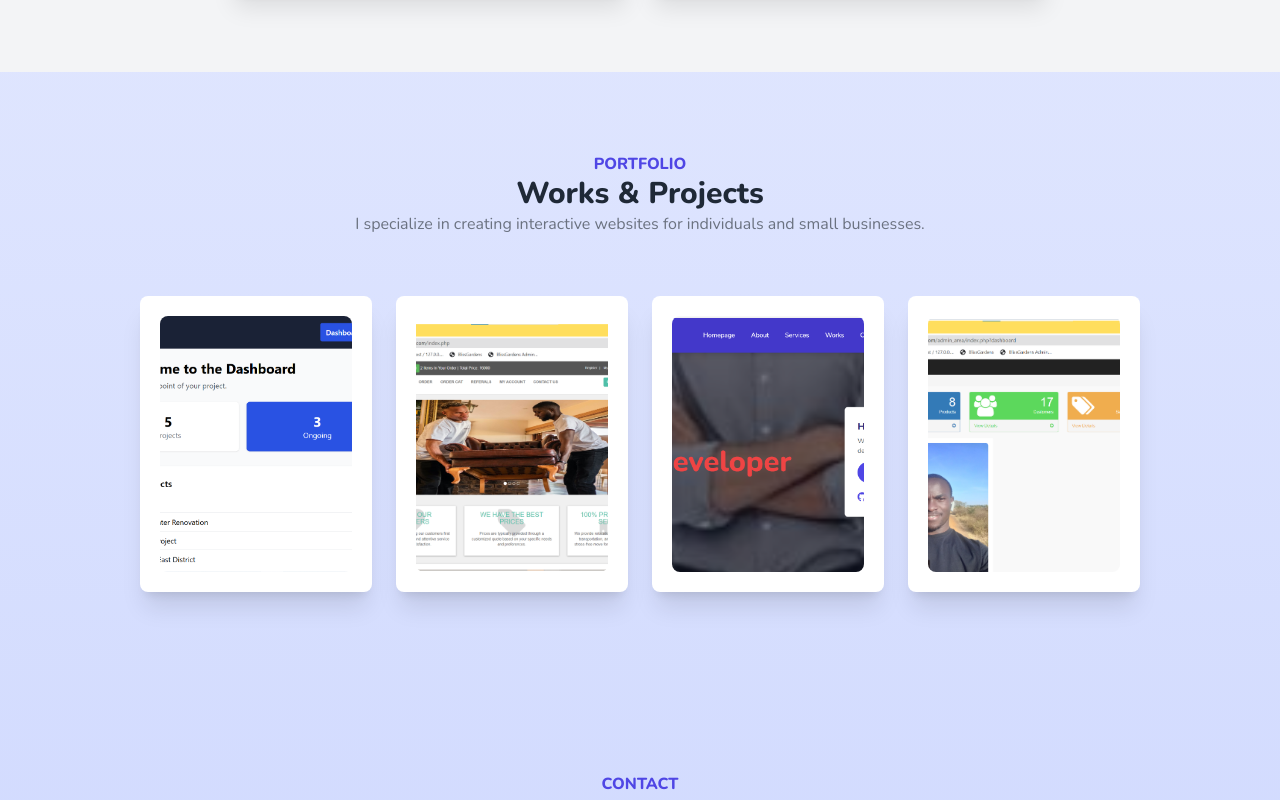
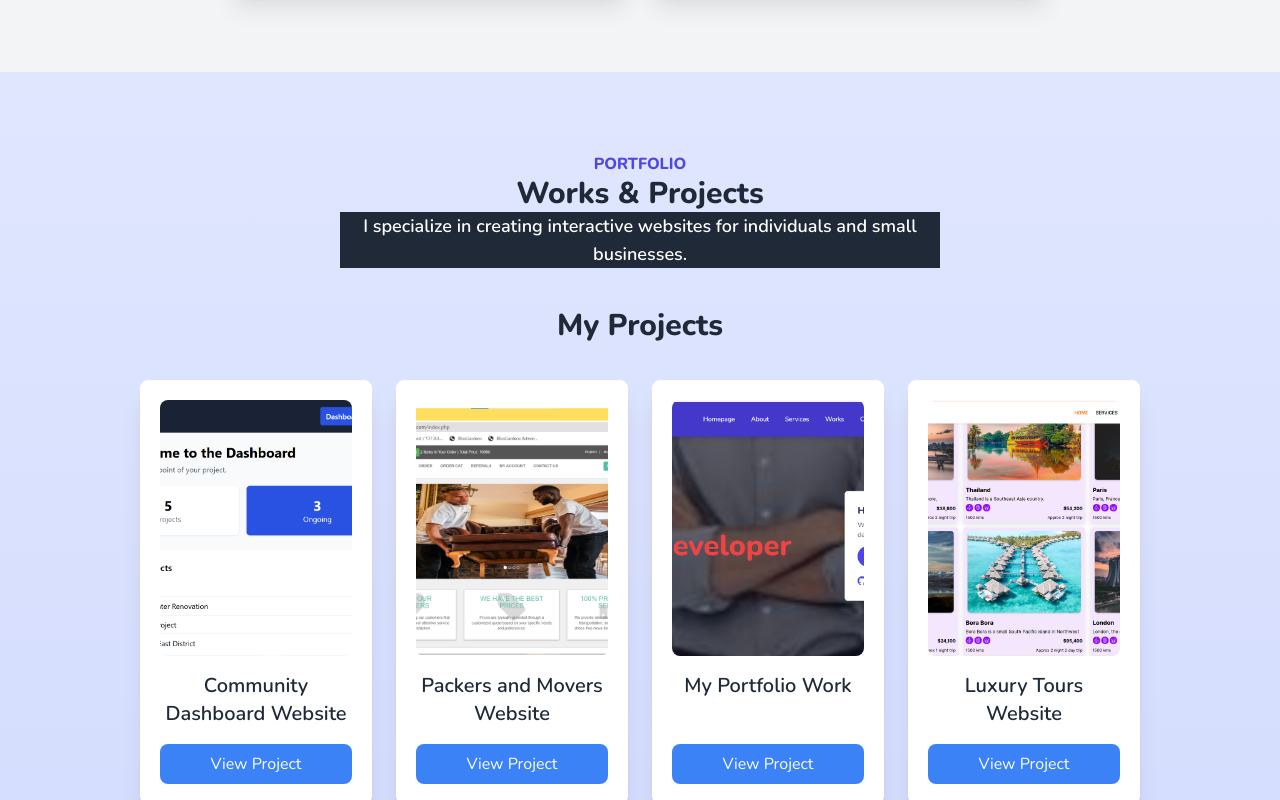
Before and after one commit to Moses361/tailwindcss, a website: page index.html in a window 1280 px wide. Shown: the part 2000-2800 px from the top of the page. Drawn offline with nearby package versions, Linux system fonts and the light colour scheme.

Commit message:
updated animation effect, hero section, hrefs

```diff
--- a/index.html
+++ b/index.html
@@ -1,30 +1,26 @@
 <!DOCTYPE html>
 <html lang="en">
+
 <head>
   <meta charset="UTF-8" />
   <meta name="viewport" content="width=device-width, initial-scale=1.0" />
   <title>My Tailwind Portfolio</title>
 
   <!-- Fonts -->
-  <link
-    href="https://fonts.googleapis.com/css2?family=Nunito:wght@200;400;600;800&display=swap"
-    rel="stylesheet"
-  />
+  <link href="https://fonts.googleapis.com/css2?family=Nunito:wght@200;400;600;800&display=swap" rel="stylesheet" />
 
   <!-- Tailwind CSS -->
   <script src="https://cdn.tailwindcss.com"></script>
 
   <!-- Font Awesome -->
-  <link
-    rel="stylesheet"
-    href="https://cdnjs.cloudflare.com/ajax/libs/font-awesome/6.5.0/css/all.min.css"
-  />
+  <link rel="stylesheet" href="https://cdnjs.cloudflare.com/ajax/libs/font-awesome/6.5.0/css/all.min.css" />
 
   <style>
     body {
       font-family: 'Nunito', sans-serif;
       scroll-behavior: smooth;
     }
+
     nav {
       position: fixed;
       top: 0;
@@ -32,19 +28,24 @@
       width: 100%;
       z-index: 50;
     }
+
     .typing-cursor {
       display: inline-block;
       animation: blink 1s steps(2, start) infinite;
-  color: #ff5757; /* adjust color if you want */
-}
-@keyframes blink {
-  to { visibility: hidden; }
+      color: #ff5757;
+      /* adjust color if you want */
     }
 
+    @keyframes blink {
+      to {
+        visibility: hidden;
+      }
+    }
   </style>
 </head>
 
-<body class="bg-gradient-to-t from-indigo-200 text-gray-800 dark:bg-gray-900 dark:text-gray-100 transition-colors duration-500">
+<body
+  class="bg-gradient-to-t from-indigo-200 text-gray-800 dark:bg-gray-900 dark:text-gray-100 transition-colors duration-500">
   <!-- Navbar -->
   <nav class="w-full bg-indigo-700 shadow-lg">
     <div class="container mx-auto py-5 flex justify-between items-center px-4 text-white">
@@ -56,10 +57,8 @@
 
 
       <!-- Menu -->
-      <ul
-        id="menu"
-        class="hidden md:flex flex-col md:flex-row absolute md:static top-16 left-0 bg-indigo-700 md:bg-transparent w-full md:w-auto text-center md:text-left md:space-x-10 font-medium space-y-4 md:space-y-0 py-4 md:py-0 transition-all"
-      >
+      <ul id="menu"
+        class="hidden md:flex flex-col md:flex-row absolute md:static top-16 left-0 bg-indigo-700 md:bg-transparent w-full md:w-auto text-center md:text-left md:space-x-10 font-medium space-y-4 md:space-y-0 py-4 md:py-0 transition-all">
         <li id="hLink" class="hover:text-indigo-200"><a href="#homepage">Homepage</a></li>
         <li id="hLink" class="hover:text-indigo-200"><a href="#about">About</a></li>
         <li id="hLink" class="hover:text-indigo-200"><a href="#services">Services</a></li>
@@ -82,11 +81,8 @@
   </nav>
 
   <!-- Hero Section -->
-<section
-  id="homepage"
-  class="relative min-h-screen flex items-center justify-center p-6 bg-cover bg-center"
-  style="background-image: url('./images/man image.jpeg'); background-position: center bottom;"
->
+  <section id="homepage"
+    class="relative min-h-screen flex items-center justify-center p-6 bg-[url('./images/background.jpg')] bg-cover bg-center">
     <!-- Overlay -->
     <div class="absolute inset-0 bg-gray-900 opacity-60"></div>
 
@@ -94,22 +90,22 @@
     <div class="relative z-10 flex flex-col items-center md:flex-row md:justify-between w-full max-w-7xl mt-20">
       <!-- Text -->
       <div class="text-white text-center md:text-left">
-      <div class="text-4xl sm:text-5xl md:text-6xl lg:text-7xl font-bold">
-        <span class="text-gray-400">Freelance</span>
-<p id="text" class="text-red-500 inline-block"></p>
+        <h1 class="text-4xl sm:text-5xl md:text-6xl lg:text-7xl font-bold">
+          <span class="text-gray-300">Creative</span>
+          <span class="text-red-500">Web Developer & Designer</span>
+        </h1>
       </div>
     </div>
 
     <!-- About Me Text Box -->
-<div class="mt-12 lg:mt-0 p-6 md:p-8 bg-white dark:bg-gray-700 rounded-lg shadow-lg max-w-md text-center md:text-left">
+    <div
+      class="mt-12 lg:mt-0 p-6 md:p-8 bg-white dark:bg-gray-700 rounded-lg shadow-lg max-w-md text-center md:text-left">
       <h2 class="text-2xl font-bold text-indigo-900 dark:text-indigo-400">Hi, I'm Moses</h2>
       <p class="mt-2 text-gray-600 dark:text-gray-300">
         With over 2 years of experience in web design and development.
       </p>
-  <a
-    class="mt-4 inline-block bg-indigo-600 text-white text-xl px-6 py-3 rounded-full font-semibold transition hover:bg-indigo-700"
-    href="#contact"
-  >
+      <a class="mt-4 inline-block bg-indigo-600 text-white text-xl px-6 py-3 rounded-full font-semibold transition hover:bg-indigo-700"
+        href="#contact">
         Hire Me
       </a>
 
@@ -190,26 +186,70 @@
     <div class="container mx-auto text-center mb-10">
       <h1 class="text-indigo-600 font-bold">PORTFOLIO</h1>
       <h2 class="text-3xl font-bold">Works & Projects</h2>
-      <p class="w-full md:w-1/2 mx-auto text-gray-500">
+      <p class="w-full md:w-1/2 mx-auto text-white font-semibold text-lg" style="background-color: #1f2937;">
         I specialize in creating interactive websites for individuals and small businesses.
       </p>
+
     </div>
 
+    <section>
+      <h2 class="text-3xl font-bold text-center mt-8 mb-4">My Projects</h2>
       <div class="flex flex-wrap justify-center gap-6 p-5">
-      <div class="w-full md:w-5/12 lg:w-1/5 shadow-xl rounded-lg p-5 bg-white">
-        <img class="w-full h-64 object-cover rounded-lg" src="./images/works 2.png" alt="Project 2" />
+
+        <!-- Project 1 Card -->
+        <div class="w-full md:w-5/12 lg:w-1/5 shadow-xl rounded-lg p-5 bg-white flex flex-col">
+          <img class="w-full h-64 object-cover rounded-lg" src="./images/works 2.png" alt="Project 1" />
+          <div class="mt-4 text-center flex-grow">
+            <h3 class="font-semibold text-xl text-gray-800">Community Dashboard Website</h3>
           </div>
-      <div class="w-full md:w-5/12 lg:w-1/5 shadow-xl rounded-lg p-5 bg-white">
-        <img class="w-full h-64 object-cover rounded-lg" src="./images/work 4.png" alt="Project 5" />
+          <a href="https://community-dashboard-three.vercel.app/" target="_blank" rel="noopener noreferrer"
+            class="mt-4 block w-full bg-blue-500 text-white text-center py-2 px-4 rounded-lg hover:bg-blue-600 transition-colors">
+            View Project
+          </a>
         </div>
-      <div class="w-full md:w-5/12 lg:w-1/5 shadow-xl rounded-lg p-5 bg-white">
-        <img class="w-full h-64 object-cover rounded-lg" src="./images/works 3.png" alt="Project 4" />
+
+        <!-- Project 2 Card -->
+        <div class="w-full md:w-5/12 lg:w-1/5 shadow-xl rounded-lg p-5 bg-white flex flex-col">
+          <img class="w-full h-64 object-cover rounded-lg" src="./images/work 4.png" alt="Project 2" />
+          <div class="mt-4 text-center flex-grow">
+            <h3 class="font-semibold text-xl text-gray-800">Packers and Movers Website</h3>
           </div>
-      <div class="w-full md:w-5/12 lg:w-1/5 shadow-xl rounded-lg p-5 bg-white">
-        <img class="w-full h-64 object-cover rounded-lg" src="./images/works 5.png" alt="Project 6" />
+          <a href="https://github.com/Moses361/PAM" target="_blank" rel="noopener noreferrer"
+            class="mt-4 block w-full bg-blue-500 text-white text-center py-2 px-4 rounded-lg hover:bg-blue-600 transition-colors">
+            View Project
+          </a>
         </div>
+
+        <!-- Project 3 Card -->
+        <div class="w-full md:w-5/12 lg:w-1/5 shadow-xl rounded-lg p-5 bg-white flex flex-col">
+          <img class="w-full h-64 object-cover rounded-lg" src="./images/works 3.png" alt="Project 3" />
+          <div class="mt-4 text-center flex-grow">
+            <h3 class="font-semibold text-xl text-gray-800">My Portfolio Work</h3>
+          </div>
+          <a href="https://tailwindcss-six-alpha.vercel.app/" target="_blank" rel="noopener noreferrer"
+            class="mt-4 block w-full bg-blue-500 text-white text-center py-2 px-4 rounded-lg hover:bg-blue-600 transition-colors">
+            View Project
+          </a>
+        </div>
+
+        <!-- Project 4 Card -->
+        <div class="w-full md:w-5/12 lg:w-1/5 shadow-xl rounded-lg p-5 bg-white flex flex-col">
+          <img class="w-full h-64 object-cover rounded-lg" src="./images/project 3.png" alt="Project 4" />
+          <div class="mt-4 text-center flex-grow">
+            <h3 class="font-semibold text-xl text-gray-800">Luxury Tours Website</h3>
+          </div>
+          <a href="https://luxury-tours-main-3v5l.vercel.app/ target=" _blank rel="noopener noreferrer"
+            class="mt-4 block w-full bg-blue-500 text-white text-center py-2 px-4 rounded-lg hover:bg-blue-600 transition-colors">
+            View Project
+          </a>
+        </div>
+
       </div>
     </section>
+
+
+
+
 
     <!-- Contact Section -->
     <section id="contact" class="py-20 px-10">
@@ -227,14 +267,13 @@
         <textarea class="p-3 w-full ring-1 ring-indigo-300 rounded-md" rows="5" placeholder="Message..."></textarea>
         <button
           class="bg-indigo-600 text-white text-lg px-6 py-2 rounded-md font-semibold w-fit cursor-pointer hover:bg-indigo-700"
-        type="submit"
-      >
+          type="submit">
           Send Message
         </button>
       </form>
       <!-- Extra Social Links in Contact Section -->
-<div class="flex justify-center gap-6 mt-8 text-indigo-600 text-3xl" class="hover:text-indigo-800 transition transform hover:scale-110"
->
+      <div class="flex justify-center gap-6 mt-8 text-indigo-600 text-3xl"
+        class="hover:text-indigo-800 transition transform hover:scale-110">
         <a href="https://github.com/Moses361" target="_blank" class="hover:text-indigo-800">
           <i class="fab fa-github"></i>
         </a>
@@ -253,9 +292,7 @@
 
     <!-- Footer -->
     <footer class="w-full bg-indigo-800 mt-10">
-  <div
-    class="container mx-auto py-5 flex flex-col md:flex-row items-center justify-between px-4 text-white"
-  >
+      <div class="container mx-auto py-5 flex flex-col md:flex-row items-center justify-between px-4 text-white">
         <!-- Logo and Name -->
         <div class="flex items-center gap-2">
           <a href="#homepage" class="flex items-center gap-2">
@@ -266,50 +303,30 @@
 
         <!-- Copyright Text -->
         <span class="hidden md:block font-medium text-center md:text-left">
-      © 2025 <a href="https://github.com/Moses361" target="_blank" class="text-indigo-300 hover:underline">Moses</a>.
+          © 2025 <a href="https://github.com/Moses361" target="_blank"
+            class="text-indigo-300 hover:underline">Moses</a>.
           Designed with ♥️ using Tailwind CSS.
         </span>
 
         <!-- Social Media Links -->
         <div class="flex gap-4 mt-3 md:mt-0 text-lg">
-      <a
-        href="https://facebook.com/"
-        target="_blank"
-        class="hover:text-indigo-300 transition"
-        aria-label="Facebook"
-      >
+          <a href="https://facebook.com/" target="_blank" class="hover:text-indigo-300 transition"
+            aria-label="Facebook">
             <i class="fab fa-facebook-f"></i>
           </a>
-      <a
-        href="https://instagram.com/"
-        target="_blank"
-        class="hover:text-indigo-300 transition"
-        aria-label="Instagram"
-      >
+          <a href="https://instagram.com/" target="_blank" class="hover:text-indigo-300 transition"
+            aria-label="Instagram">
             <i class="fab fa-instagram"></i>
           </a>
-      <a
-        href="https://twitter.com/"
-        target="_blank"
-        class="hover:text-indigo-300 transition"
-        aria-label="Twitter"
-      >
+          <a href="https://twitter.com/" target="_blank" class="hover:text-indigo-300 transition" aria-label="Twitter">
             <i class="fab fa-twitter"></i>
           </a>
-      <a
-        href="https://www.linkedin.com/in/moses361/"
-        target="_blank"
-        class="hover:text-indigo-300 transition"
-        aria-label="LinkedIn"
-      >
+          <a href="https://www.linkedin.com/in/moses361/" target="_blank" class="hover:text-indigo-300 transition"
+            aria-label="LinkedIn">
             <i class="fab fa-linkedin-in"></i>
           </a>
-      <a
-        href="https://github.com/Moses361"
-        target="_blank"
-        class="hover:text-indigo-300 transition"
-        aria-label="GitHub"
-      >
+          <a href="https://github.com/Moses361" target="_blank" class="hover:text-indigo-300 transition"
+            aria-label="GitHub">
             <i class="fab fa-github"></i>
           </a>
         </div>
@@ -317,4 +334,5 @@
     </footer>
     <script src="./app.js"></script>
 </body>
+
 </html>
```
Also changed, not shown: images/backgroundimgae.jpg (added), images/project 3.png (added), 1 other file. Lines whose indentation alone changed are shown as unchanged.
